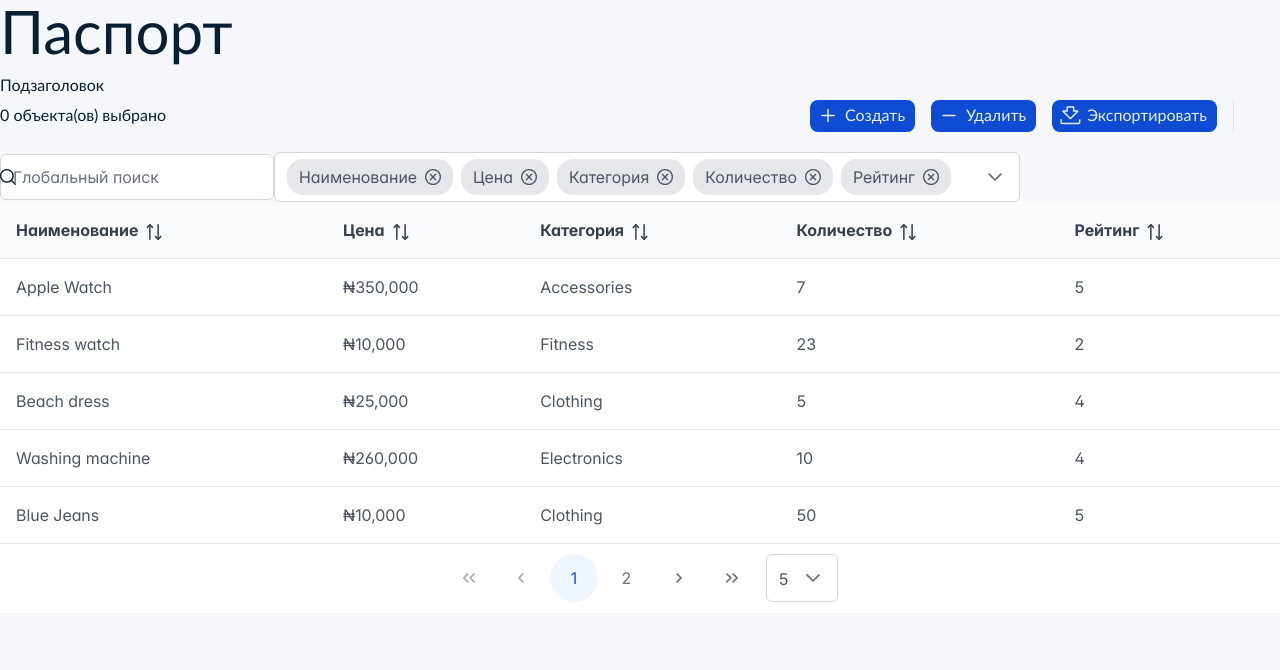
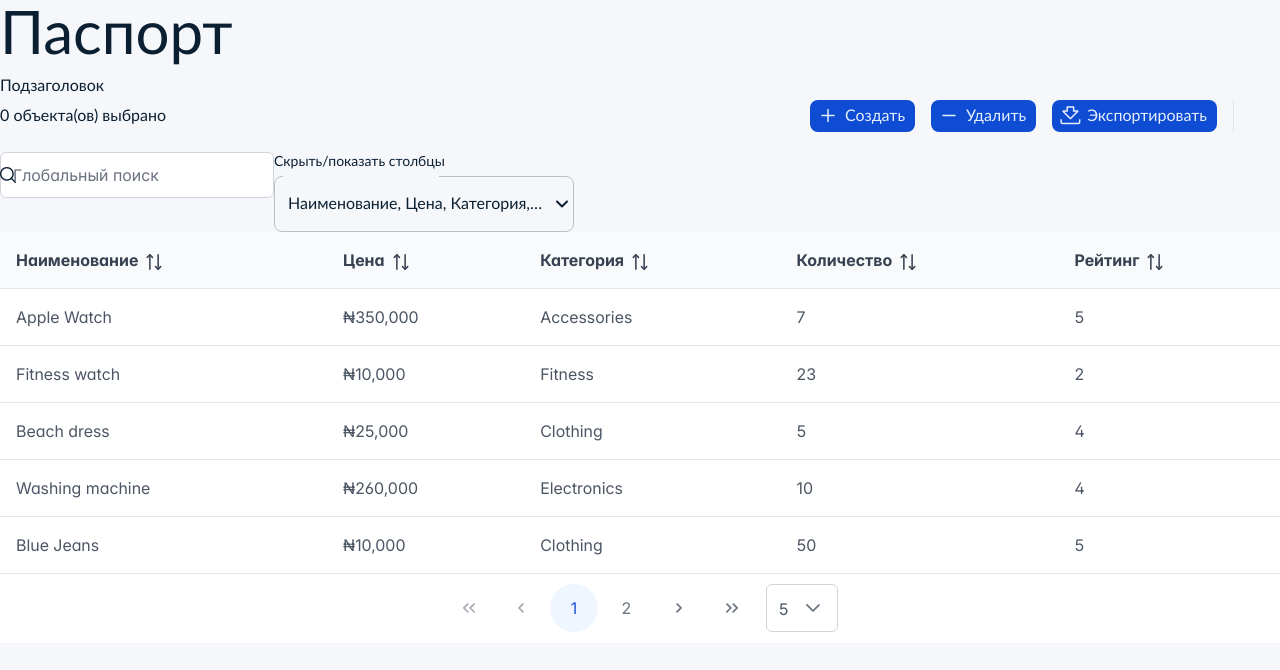
Before and after one commit to Flexberry/Flexberry.NextJs.Sample, a Next.js app: page /list-form-sample in a window 1280 px wide. Both pictures are taken after a click on the button 1265 px from the left and 116 px from the top of the page. Shown: the top 670 px of the page. Built offline with nearby package versions, Linux system fonts and the light colour scheme; some icons are missing.

Commit message:
Поменял компонент MultiSelect (#12)

```diff
--- a/src/components/DataTable/index.tsx
+++ b/src/components/DataTable/index.tsx
@@ -1,12 +1,20 @@
 'use client';
 
 import { useMemo, useState } from 'react';
-import { Typography } from '@mui/material';
+import {
+  Typography,
+  InputLabel,
+  MenuItem,
+  FormControl,
+  Select,
+  OutlinedInput,
+  Checkbox,
+  ListItemText,
+} from '@mui/material';
 
 import { Column } from 'primereact/column';
 import { DataTable as PrimeDataTable } from 'primereact/datatable';
 import { InputText } from 'primereact/inputtext';
-import { MultiSelect } from 'primereact/multiselect';
 
 import DataTableToolbar from '@/components/DataTable/DataTableToolbar';
 
@@ -77,14 +85,28 @@ const DataTable = ({ data, fields, title, onDelete, onRowClick, onCreate }: Data
         </span>
 
         {showColumnSettings && (
-          <MultiSelect
-            value={visibleColumns}
-            options={columns.map((col) => ({ label: col.header, value: col.field }))}
-            onChange={(e) => setVisibleColumns(e.value)}
-            display="chip"
-            placeholder="Скрыть/показать столбцы"
-            className="w-full md:w-20rem"
-          />
+          <FormControl sx={{ minWidth: 250, maxWidth: 300 }}>
+            <InputLabel id="column_select">Скрыть/показать столбцы</InputLabel>
+            <Select
+              labelId="column_select"
+              multiple
+              value={visibleColumns}
+              onChange={(e) => setVisibleColumns(e.target.value as string[])}
+              input={<OutlinedInput label="Скрыть/показать столбцы" />}
+              renderValue={(selected) =>
+                (selected as string[])
+                  .map((field) => columnHeaders[field] || field)
+                  .join(', ')
+              }
+            >
+              {columns.map((col) => (
+                <MenuItem key={col.field} value={col.field}>
+                  <Checkbox checked={visibleColumns.indexOf(col.field) > -1} />
+                  <ListItemText primary={col.header} />
+                </MenuItem>
+              ))}
+            </Select>
+          </FormControl>
         )}
       </div>
 
```
